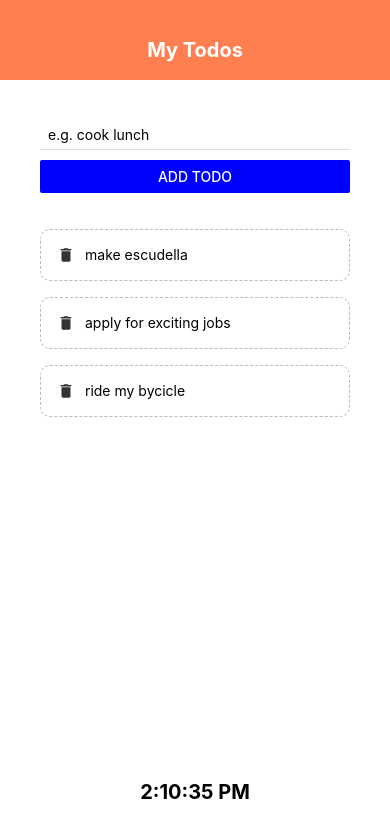
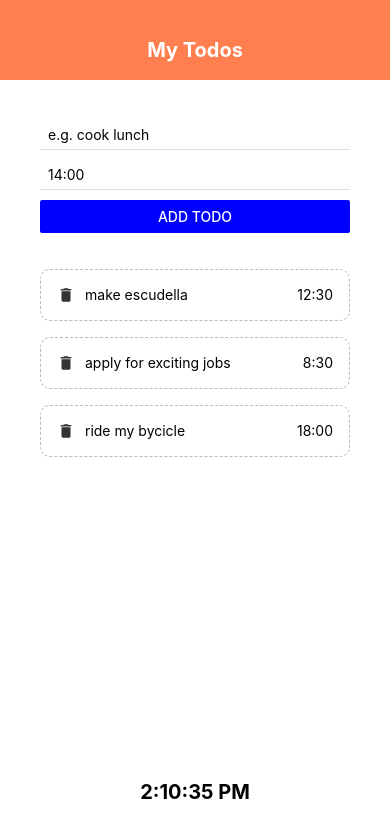
Before and after one commit to oscargcs/list-with-React-Native, a React Native app: screen / in a window 390 px wide. Shown: the top 838 px of the page. Built offline with nearby package versions, Linux system fonts and the light colour scheme.

Commit message:
added the time option

```diff
--- a/App.js
+++ b/App.js
@@ -21,16 +21,16 @@ import { TodoItem } from "./components/todoItem"
 
 export default function App() {
   const [todos, setTodos] = useState([
-    { text: "make escudella", key: 1 },
-    { text: "apply for exciting jobs", key: 2 },
-    { text: "ride my bycicle", key: 3 },
+    { text: "make escudella", date: "12:30", key: 1 },
+    { text: "apply for exciting jobs", date: "8:30", key: 2 },
+    { text: "ride my bycicle", date: "18:00", key: 3 },
   ])
 
   const pressHandler = (key) => {
     setTodos((prevTodos) => prevTodos.filter((todo) => todo.key != key))
   }
 
-  const submitHandler = (text) => {
+  const submitHandler = (text, date) => {
     if (text.length >= 3) {
       if (todos.some((todo) => todo.text === text)) {
         Alert.alert(
@@ -41,7 +41,7 @@ export default function App() {
       } else {
         setTodos((prevTodos) => [
           ...prevTodos,
-          { text: text, key: Math.random().toString() },
+          { text: text, date: date, key: Math.random().toString() },
         ])
       }
     } else {
--- a/components/addTodo.js
+++ b/components/addTodo.js
@@ -3,9 +3,13 @@ import { StyleSheet, Text, TextInput, View, Button } from "react-native"
 
 export const AddTodo = ({ submitHandler }) => {
   const [text, setText] = useState("")
+  const [date, setDate] = useState("")
 
   const changeHandler = (val) => {
     setText(val)
+  }
+  const changeDateHandler = (val) => {
+    setDate(val)
   }
   return (
     <View>
@@ -14,8 +18,13 @@ export const AddTodo = ({ submitHandler }) => {
         placeholder="e.g. cook lunch"
         onChangeText={changeHandler}
       />
+      <TextInput
+        style={styles.input}
+        placeholder="14:00"
+        onChangeText={changeDateHandler}
+      />
       <Button
-        onPress={() => submitHandler(text)}
+        onPress={() => submitHandler(text, date)}
         title="add todo"
         color="blue"
       />
--- a/components/todoItem.js
+++ b/components/todoItem.js
@@ -9,6 +9,9 @@ export const TodoItem = ({ item, pressHandler }) => {
       <View style={styles.todo}>
         <MaterialIcons name="delete" size={18} color="#333" />
         <Text style={styles.text}>{item.text}</Text>
+        <View style={{ flex: 1 }}>
+          <Text style={styles.date}>{item.date}</Text>
+        </View>
       </View>
     </TouchableOpacity>
   )
@@ -27,4 +30,5 @@ const styles = StyleSheet.create({
   text: {
     marginLeft: 10,
   },
+  date: { textAlign: "right" }, //és necessari posar això amb en combinació del flex:1 de dalt.
 })
--- a/package.json
+++ b/package.json
@@ -15,6 +15,8 @@
     "react-bootstrap": "^1.5.2",
     "react-dom": "16.13.1",
     "react-native": "https://github.com/expo/react-native/archive/sdk-41.0.0.tar.gz",
+    "react-native-alarm-notification": "^1.8.0",
+    "react-native-push-notification": "^7.3.1",
     "react-native-web": "~0.13.12"
   },
   "devDependencies": {
```
Also changed, not shown: 1 other file (tests, documents, lock files or other folders).
